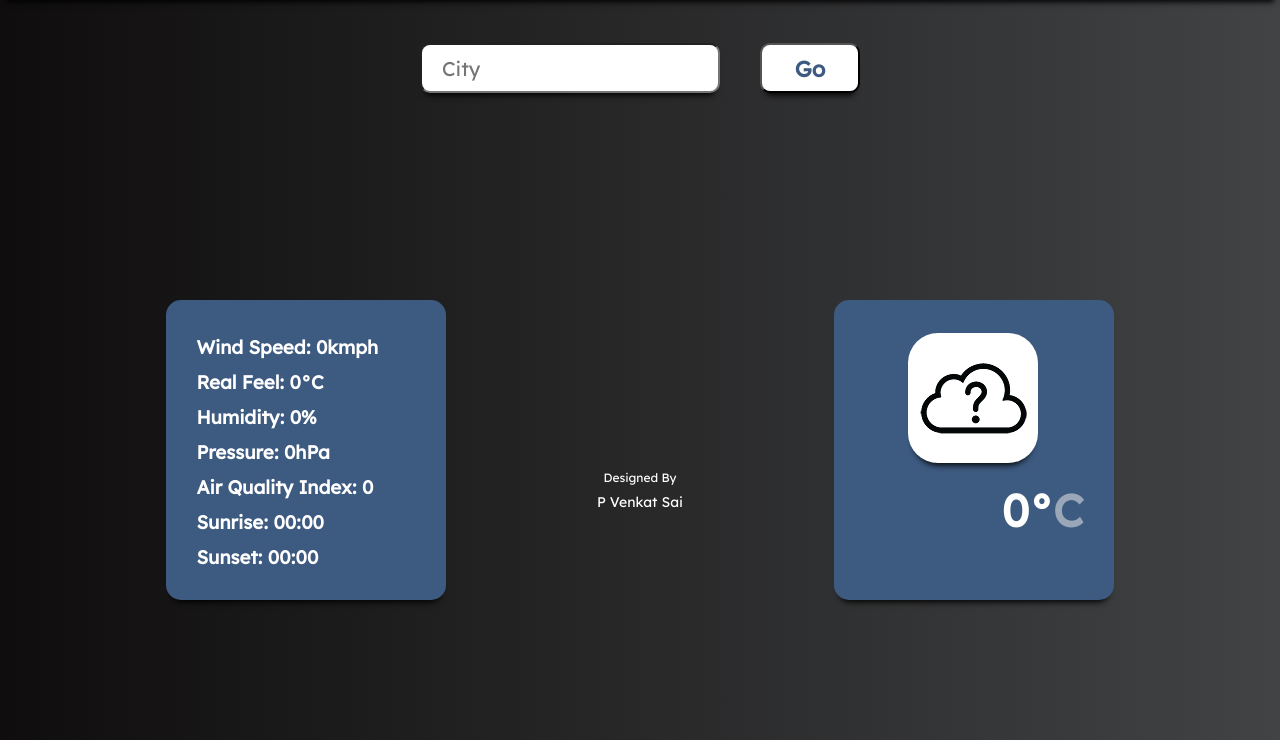
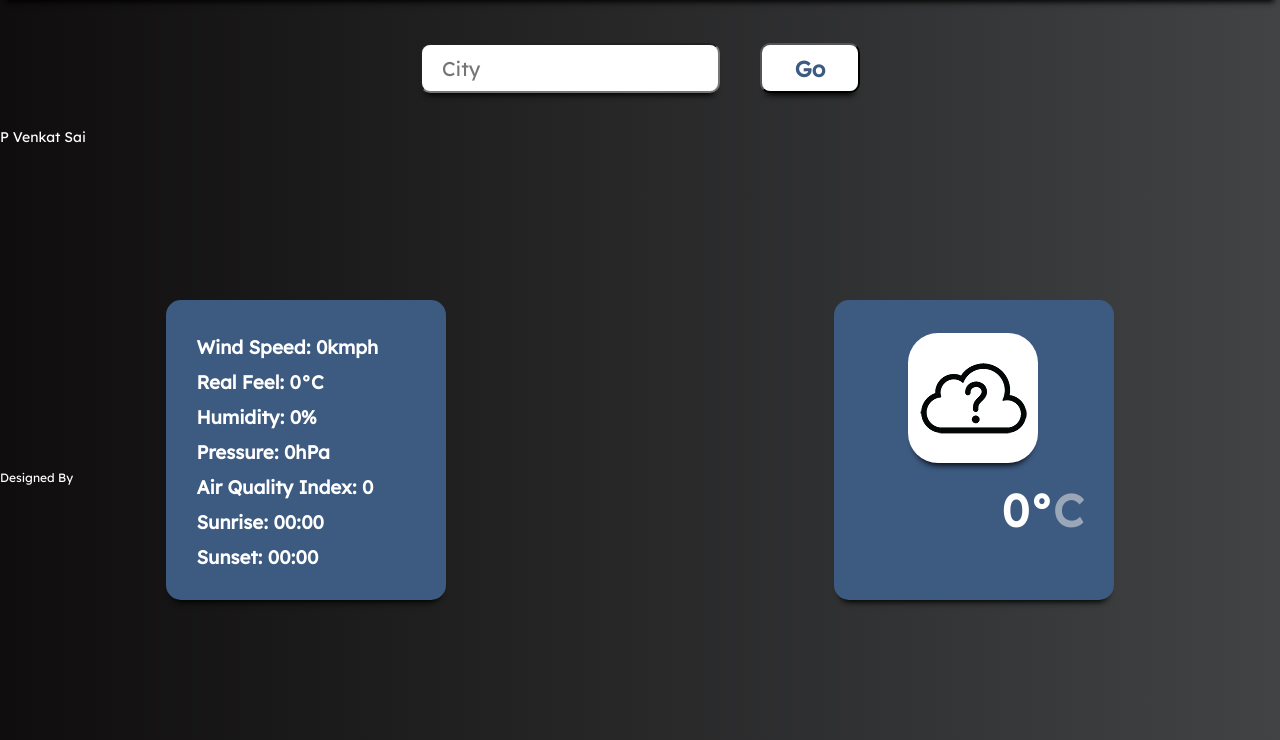
Before and after one commit to venkatsai6/Weathereb, a plain HTML site: page index.html in a window 1280 px wide. Shown: the part 60-800 px from the top of the page. Drawn offline with Linux system fonts and the light colour scheme.

Commit message:
Update index.html

```diff
--- a/index.html
+++ b/index.html
@@ -40,10 +40,10 @@
             <h3 id="sunrise">Sunrise: 00:00</h3>
             <h3 id="sunset">Sunset: 00:00</h3>
         </ul>
-        <div style="text-align:center; font-size: 12px; margin-top: 350px;">
+        <div style="text-align:center; font-size: 12px; margin-top: 350px; position: fixed">
             Designed By
         </div>
-        <div style="text-align:center; font-size: 14px; margin-top: 8px;">
+        <div style="text-align:center; font-size: 14px; margin-top: 8px; position: fixed">
             P Venkat Sai
         </div>
     </div>
```
